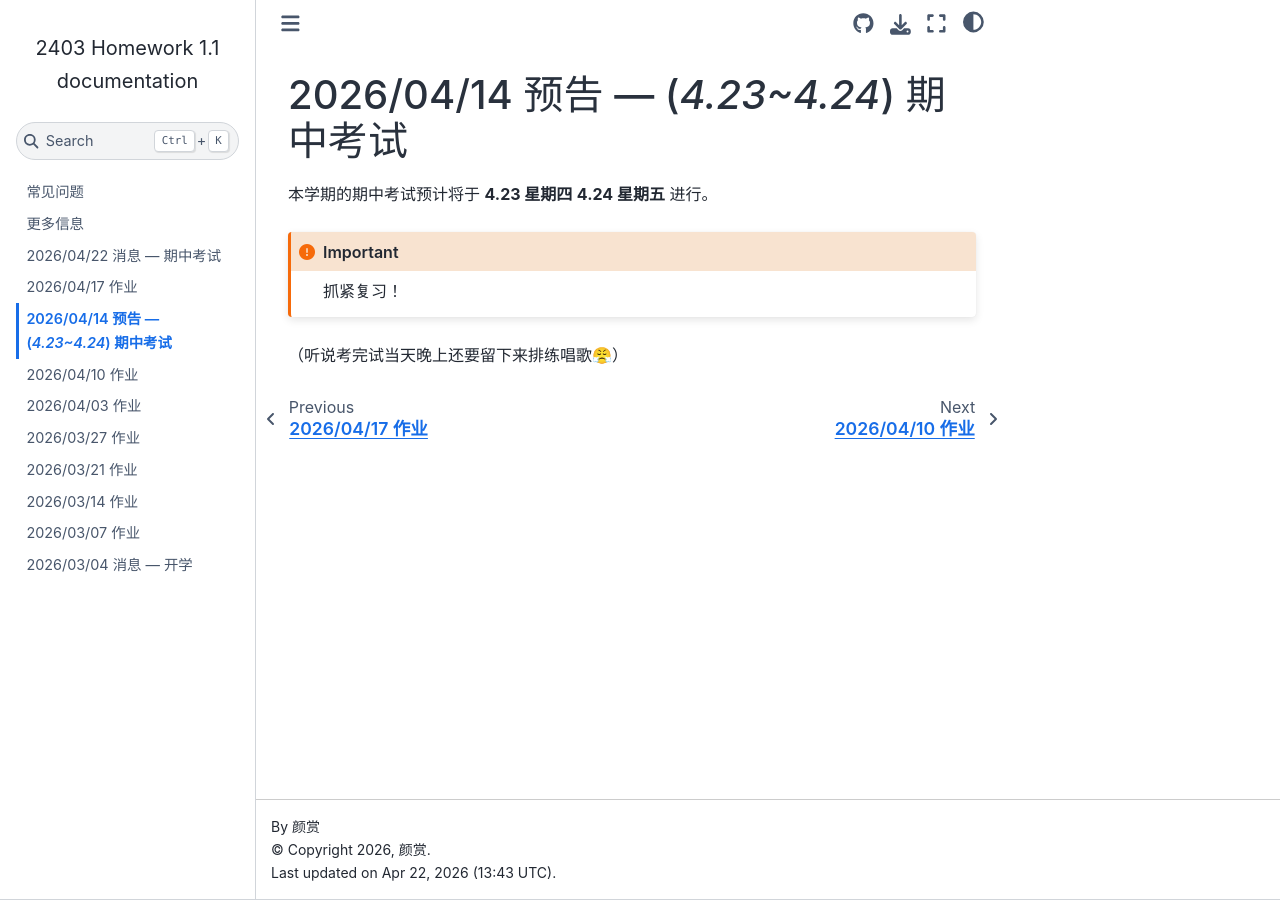
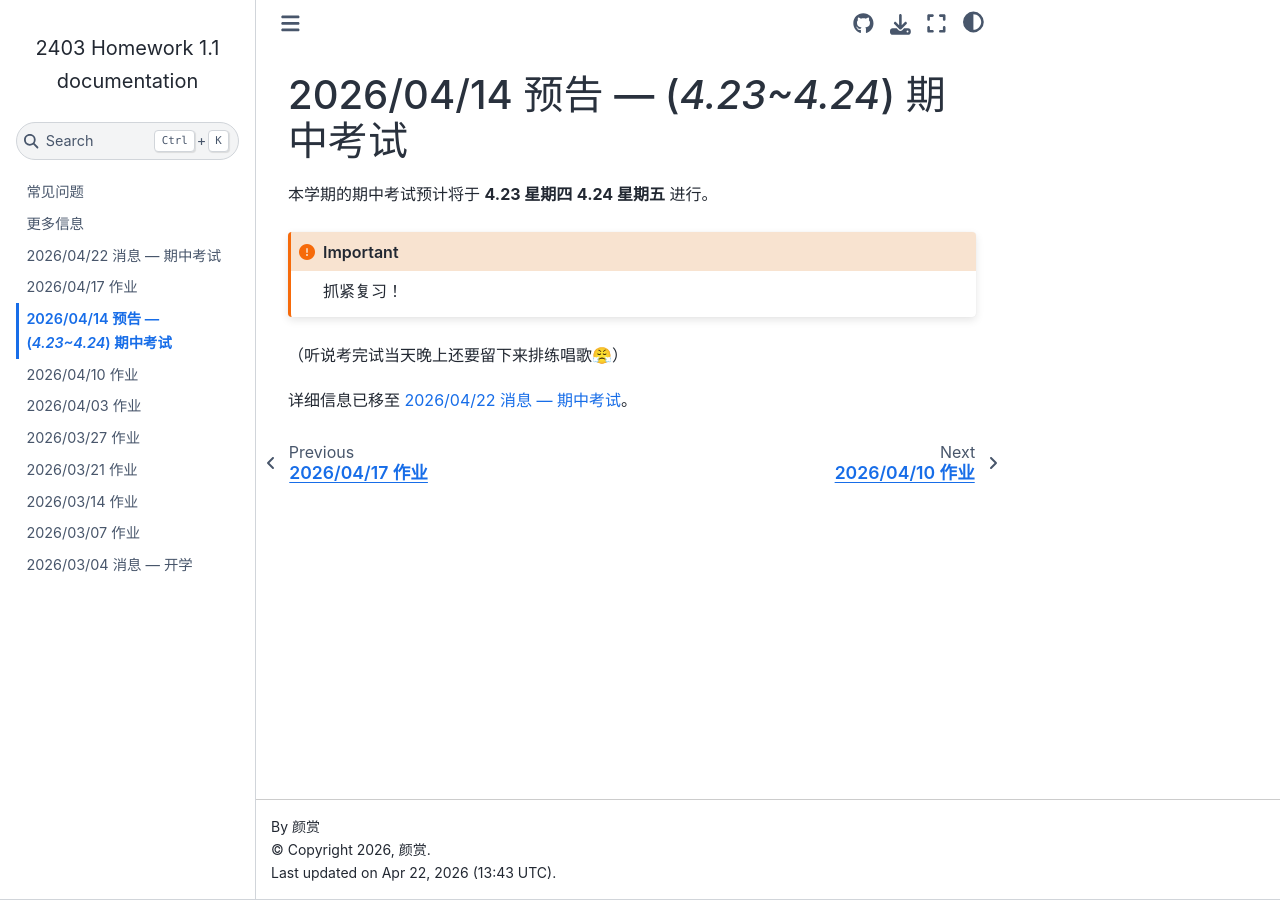
Before and after one commit to Sail-in-1024/2403-Homework, a Sphinx documentation site: the page built from docs/source/events/26.04.14-notice.rst, in a window 1280 px wide. Built offline with Sphinx 7.4.7 and the Sphinx Book theme 1.1.4, drawn with Linux system fonts in a browser that asks for light colours.

Commit message:
更新 26.04.14-notice.rst
插入最新消息

```diff
--- a/docs/source/events/26.04.14-notice.rst
+++ b/docs/source/events/26.04.14-notice.rst
@@ -8,3 +8,5 @@
    抓紧复习！
 
 （听说考完试当天晚上还要留下来排练唱歌😤）
+
+详细信息已移至 :doc:`26.04.22-message`。
```
